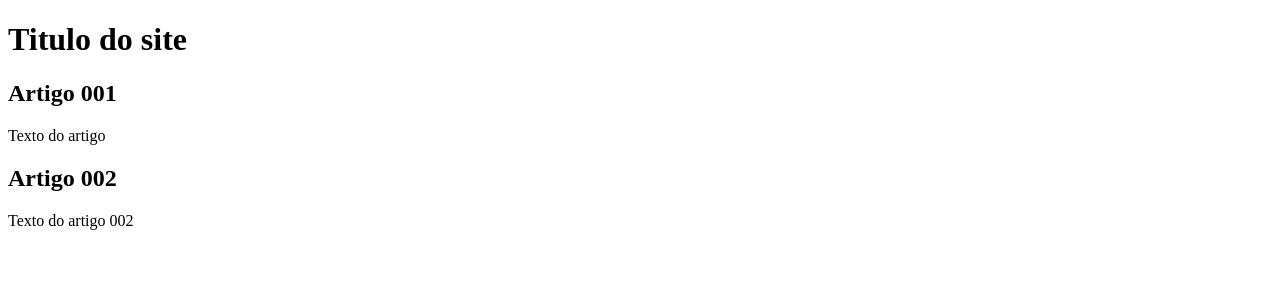
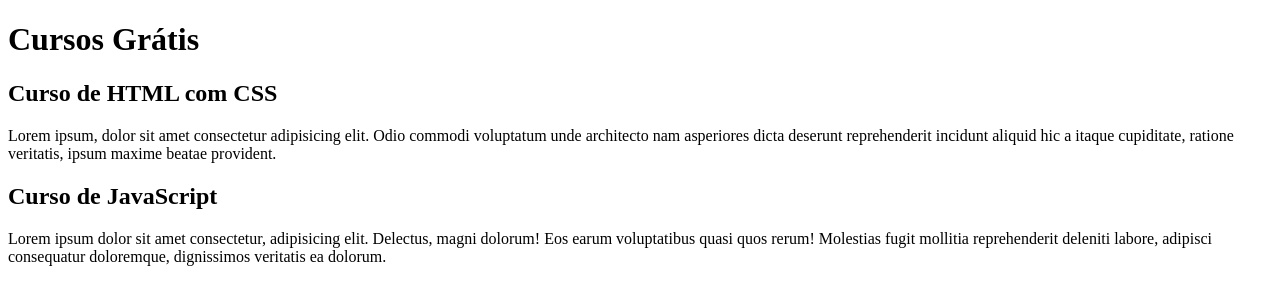
Before and after one commit to deborapereiraa/Teste-de-Branch-na-master, a plain HTML site: page index.html in a window 1280 px wide. Drawn offline with Linux system fonts and the light colour scheme.

Commit message:
Comei a escrever um conteudo

```diff
--- a/index.html
+++ b/index.html
@@ -4,19 +4,19 @@
     <meta charset="UTF-8">
     <meta http-equiv="X-UA-Compatible" content="IE=edge">
     <meta name="viewport" content="width=device-width, initial-scale=1.0">
-    <title>Titulo do texto</title>
+    <title>Título do texto</title>
 </head>
 <body>
     <main>
         <header>
-            <h1>Titulo do site</h1>
+            <h1>Cursos Grátis</h1>
         </header>
         <article>
-            <h2>Artigo 001</h2>
-            <p>Texto do artigo</p>
+            <h2>Curso de HTML com CSS</h2>
+            <p>Lorem ipsum, dolor sit amet consectetur adipisicing elit. Odio commodi voluptatum unde architecto nam asperiores dicta deserunt reprehenderit incidunt aliquid hic a itaque cupiditate, ratione veritatis, ipsum maxime beatae provident.</p>
         </article>
-        <article><h2>Artigo 002</h2>
-        <p> Texto do artigo 002</p>
+        <article><h2>Curso de JavaScript</h2>
+        <p> Lorem ipsum dolor sit amet consectetur, adipisicing elit. Delectus, magni dolorum! Eos earum voluptatibus quasi quos rerum! Molestias fugit mollitia reprehenderit deleniti labore, adipisci consequatur doloremque, dignissimos veritatis ea dolorum.</p>
         </article>
     </main>
 </body>
```
